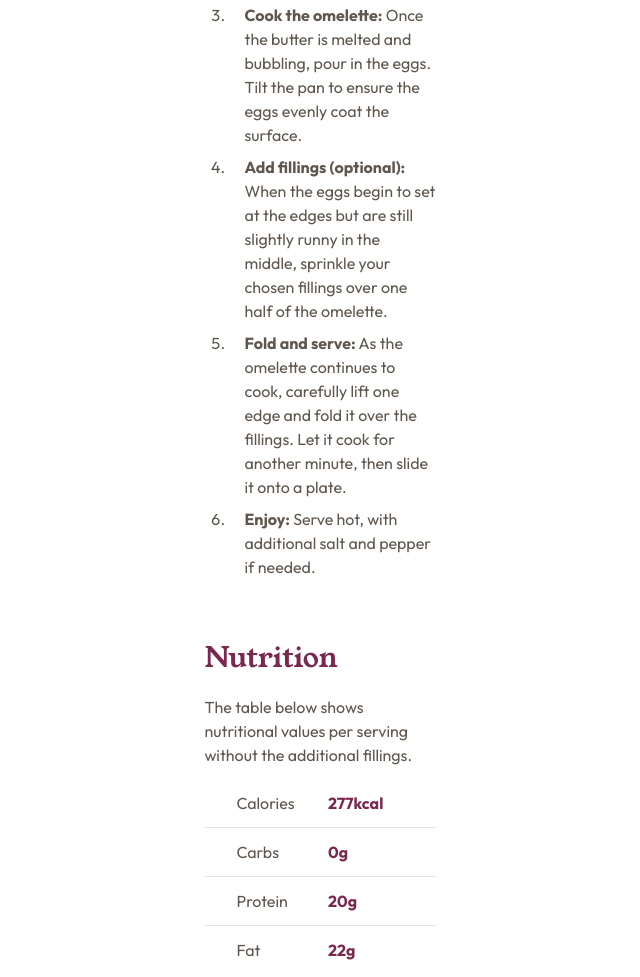
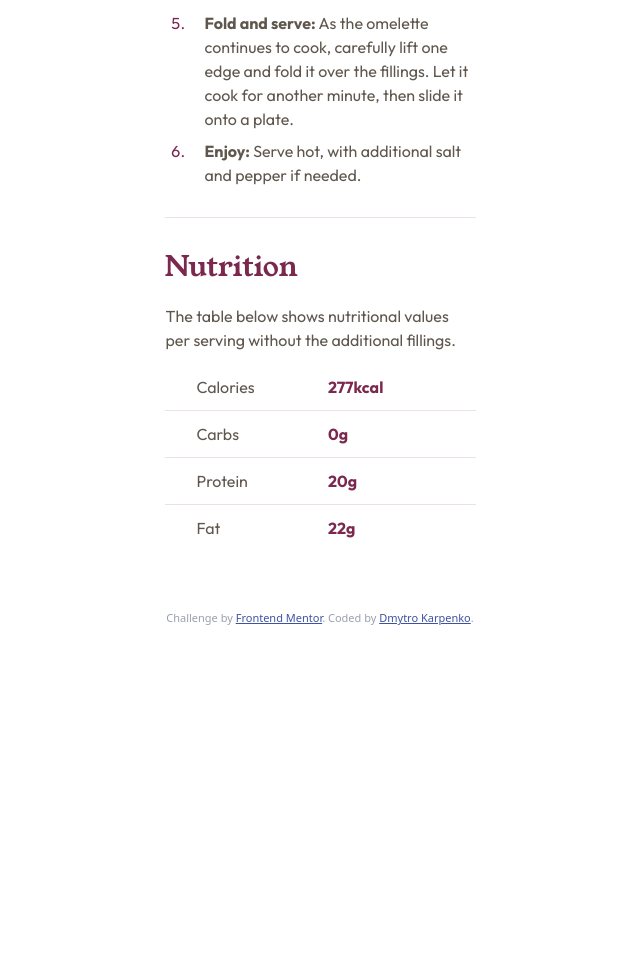
Before and after one commit to DmytroKarpenko88/recipe-page-main, a website: page index.html in a window 1280 px wide. Shown: the part 1460-2437 px from the top of the page, without its empty margins (320-960 px from the left). After the commit the page ends 2098 px from the top, so only its background shows below. Drawn offline with Linux system fonts and the light colour scheme.

Commit message:
update desktop layout

```diff
--- a/index.html
+++ b/index.html
@@ -28,7 +28,9 @@
   <body class="flex flex-col min-h-screen text-Stone-600 xl:bg-Stone-100">
     <main class="flex items-center justify-center">
       <section class="xl:mt-[124px]">
-        <div class="bg-white w-[375px] xl:w-[735px] p-10 rounded-3xl">
+        <div
+          class="bg-white w-[375px] xl:w-[735px] xl:p-10 xl:pb-[30px] xl:rounded-3xl"
+        >
           <img
             src="./assets/images/image-omelette.jpeg"
             alt="Image-omlette"
@@ -48,12 +50,12 @@
             </p>
 
             <!-- Preparation time -->
-            <div class="bg-Rose-50 mt-8 px-6 py-5 rounded-md">
-              <p class="text-xl font-bold tracking-[-0.01em] text-Rose-800">
+            <div class="bg-Rose-50 mt-8 px-6 py-5 xl:px-7 xl:py-6 rounded-md">
+              <p class="text-xl font-bold xl:tracking-[-0.01em] text-Rose-800">
                 Preparation time
               </p>
 
-              <ul class="mt-3 flex flex-col gap-1.5 pl-1.5">
+              <ul class="mt-3 xl:mt-2.5 flex flex-col gap-1.5 xl:gap-1 pl-1.5">
                 <li class="flex items-center gap-7">
                   <span class="text-Rose-800 text-xl">•</span>
                   <p><b>Total</b>: Approximately 10 minutes</p>
@@ -70,7 +72,7 @@
             </div>
 
             <!-- Ingredients -->
-            <div class="mt-7">
+            <div class="pt-7 pb-[30px] border-b-1 border-b-Stone-150">
               <h2 class="font-young-serif text-[28px] text-Rose-800">
                 Ingredients
               </h2>
@@ -103,12 +105,12 @@
             </div>
 
             <!-- Instructions -->
-            <div class="mt-[58px]">
+            <div class="pt-[27px] pb-[30px] border-b-1 border-b-Stone-150">
               <h2 class="font-young-serif text-[28px] text-Rose-800">
                 Instructions
               </h2>
               <ol
-                class="list-decimal list-outside flex flex-col gap-2 pl-6 mt-4"
+                class="list-decimal list-outside flex flex-col gap-2 pl-6 mt-4 marker:text-Rose-800"
               >
                 <li class="pl-4">
                   <p>
@@ -154,35 +156,35 @@
             </div>
 
             <!-- Nutrition -->
-            <div class="mt-[58px]">
+            <div class="mt-7">
               <h2 class="font-young-serif text-[28px] text-Rose-800">
                 Nutrition
               </h2>
-              <p class="mt-4">
+              <p class="mt-4 px-[1px] xl:px-0">
                 The table below shows nutritional values per serving without the
                 additional fillings.
               </p>
               <ul class="mt-3">
                 <li class="border-b-1 border-b-Stone-150 last:border-b-0">
-                  <div class="flex items-center h-12">
+                  <div class="flex items-center h-[46px]">
                     <div class="w-1/2 pl-8">Calories</div>
                     <div class="text-Rose-800 font-bold pl-2">277kcal</div>
                   </div>
                 </li>
                 <li class="border-b-1 border-b-Stone-150 last:border-b-0">
-                  <div class="flex items-center h-12">
+                  <div class="flex items-center h-[46px]">
                     <div class="w-1/2 pl-8">Carbs</div>
                     <div class="text-Rose-800 font-bold pl-2">0g</div>
                   </div>
                 </li>
                 <li class="border-b-1 border-b-Stone-150 last:border-b-0">
-                  <div class="flex items-center h-12">
+                  <div class="flex items-center h-[46px]">
                     <div class="w-1/2 pl-8">Protein</div>
                     <div class="text-Rose-800 font-bold pl-2">20g</div>
                   </div>
                 </li>
                 <li class="border-b-1 border-b-Stone-150 last:border-b-0">
-                  <div class="flex items-center h-12">
+                  <div class="flex items-center h-[46px]">
                     <div class="w-1/2 pl-8">Fat</div>
                     <div class="text-Rose-800 font-bold pl-2">22g</div>
                   </div>
@@ -194,7 +196,7 @@
       </section>
     </main>
 
-    <footer class="w-full text-center pb-3 text-xs text-gray-400">
+    <footer class="w-full text-center mt-7 pb-3 text-xs text-gray-400">
       <div class="attribution">
         Challenge by
         <a
```
Also changed, not shown: dist/output.css.
